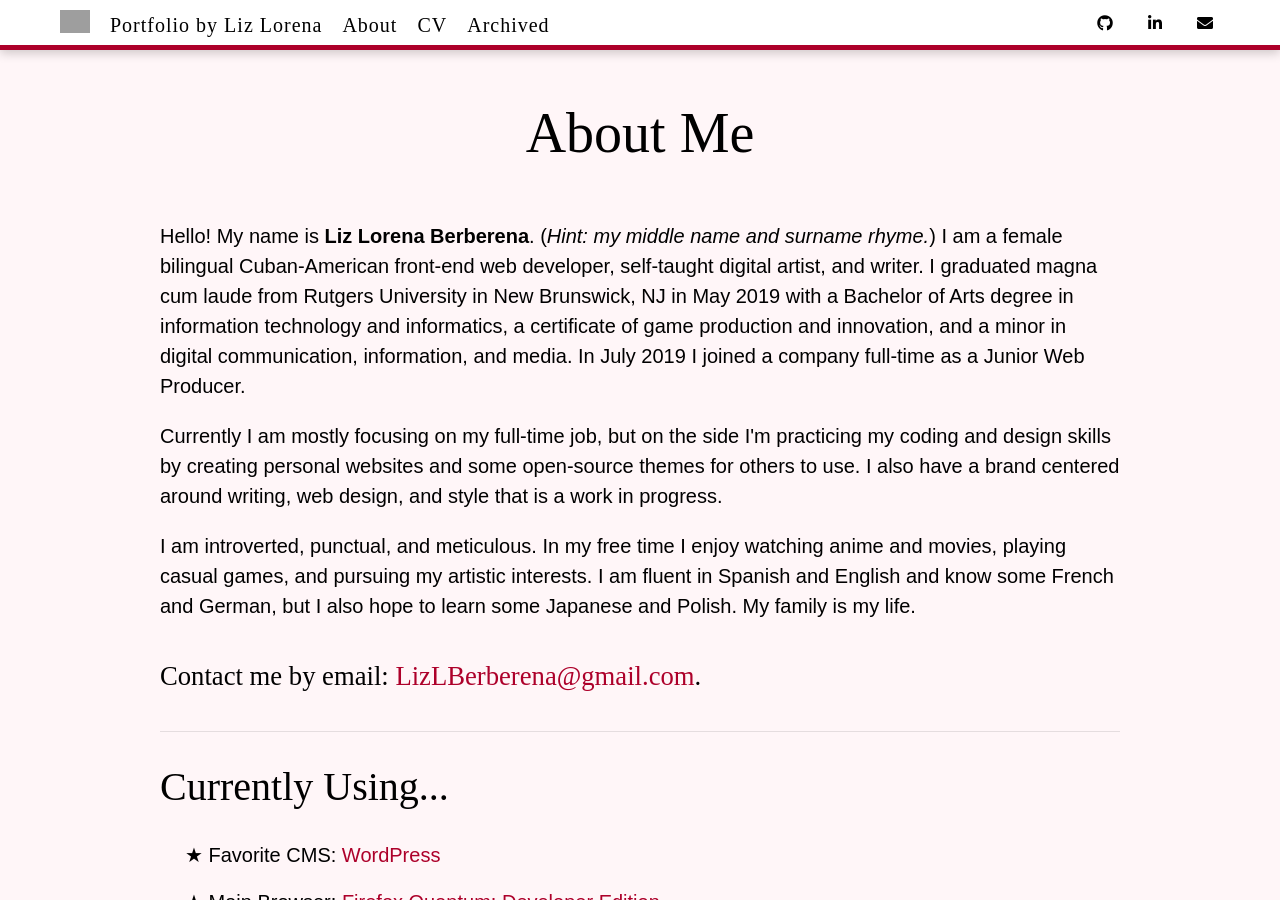
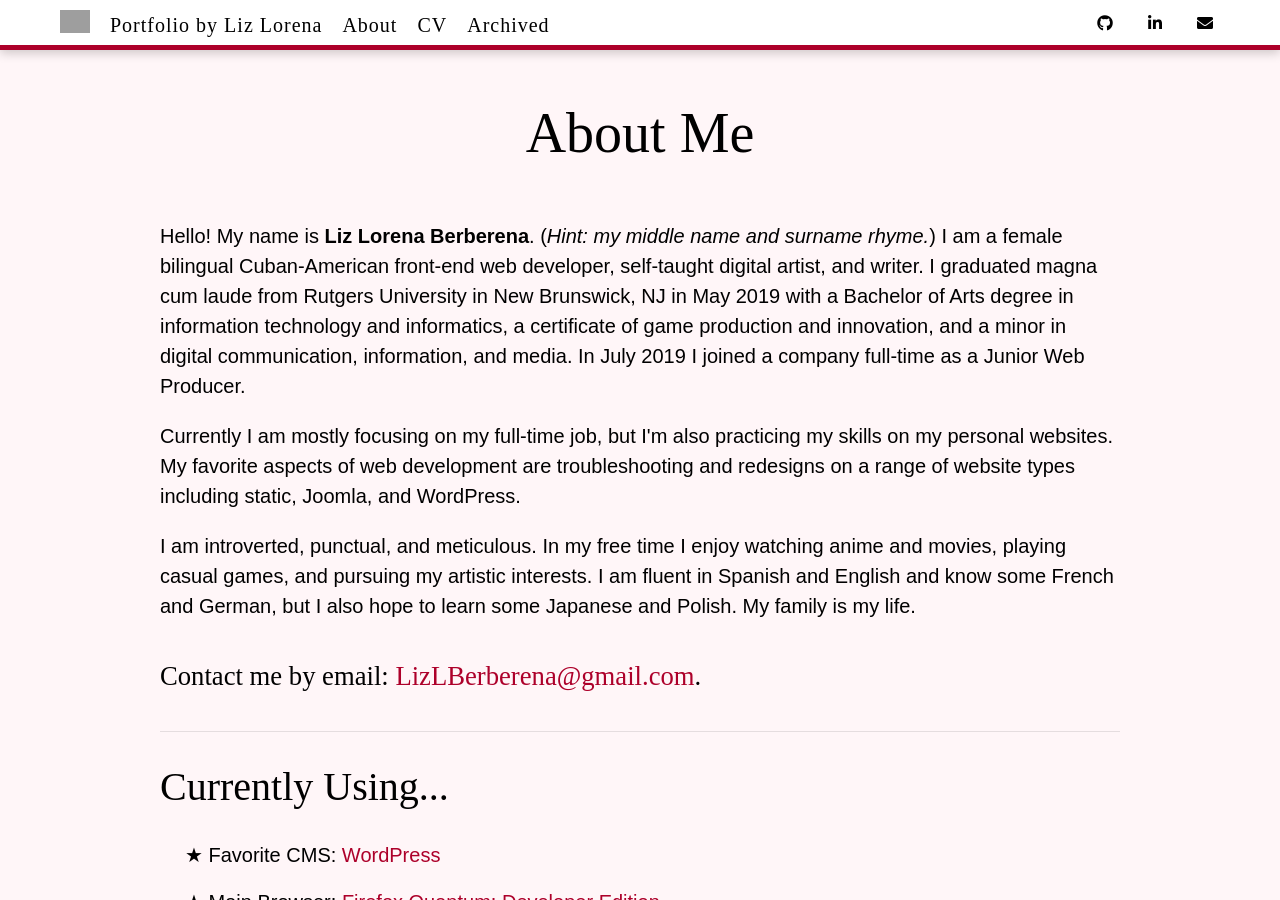
Before and after one commit to liz-lorena/mid-2019, a Jekyll site: the page built from about/index.html, in a window 1280 px wide and 900 px high. Built offline with Jekyll 4.4.1, drawn with Linux system fonts in a browser that asks for light colours; nearby versions of some CDN libraries.

Commit message:
Update index.html

```diff
--- a/about/index.html
+++ b/about/index.html
@@ -7,7 +7,7 @@ title: About
 
 	<p>Hello! My name is <strong>Liz Lorena Berberena</strong>. (<em>Hint: my middle name and surname rhyme.</em>) I am a female bilingual Cuban-American front-end web developer, self-taught digital artist, and writer. I graduated magna cum laude from Rutgers University in New Brunswick, NJ in May 2019 with a Bachelor of Arts degree in information technology and informatics, a certificate of game production and innovation, and a minor in digital communication, information, and media. In July 2019 I joined a company full-time as a Junior Web Producer.</p>
 
-	<p>Currently I am mostly focusing on my full-time job, but on the side I'm practicing my coding and design skills by creating personal websites and some open-source themes for others to use. I also have a brand centered around writing, web design, and style that is a work in progress.</p>
+	<p>Currently I am mostly focusing on my full-time job, but I'm also practicing my skills on my personal websites. My favorite aspects of web development are troubleshooting and redesigns on a range of website types including static, Joomla, and WordPress.</p>
 
 	<p>I am introverted, punctual, and meticulous. In my free time I enjoy watching anime and movies, playing casual games, and pursuing my artistic interests. I am fluent in Spanish and English and know some French and German, but I also hope to learn some Japanese and Polish. My family is my life.</p>
 
```
